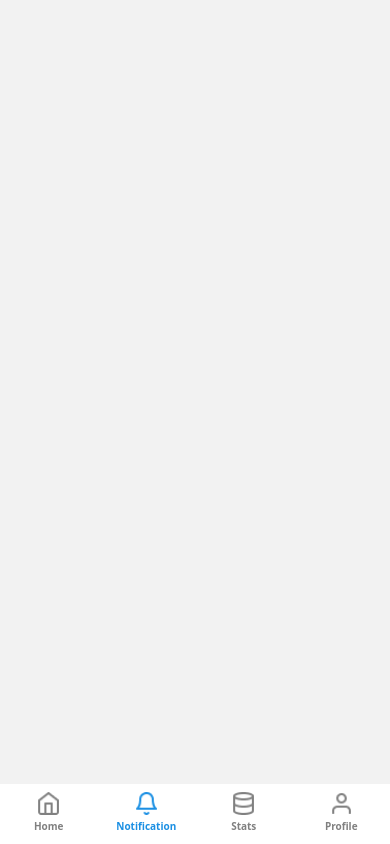
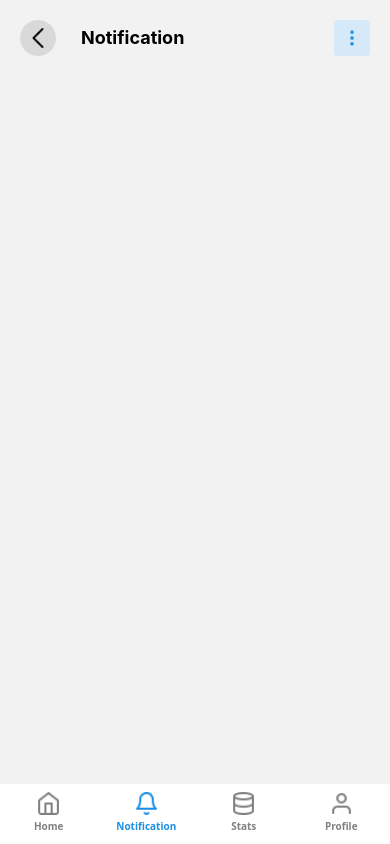
Before and after one commit to Nphuc2304/Graduation_Project_FRONTEND, a React Native app: screen /Notification in a window 390 px wide. Built offline with nearby package versions, Linux system fonts and the light colour scheme.

Commit message:
cập nhật nhỏ về layout home

```diff
--- a/components/Header.tsx
+++ b/components/Header.tsx
@@ -10,7 +10,8 @@ const Header = (props: any) => {
     iconSearch,
     iconSave,
     iconBack,
-    iconDots,
+    icon,
+    func,
     mg,
     navigation,
   } = props;
@@ -54,14 +55,14 @@ const Header = (props: any) => {
             }}
           />
         )}
-        {iconDots && (
+        {icon && (
           <ButtonIcon
-            icon={iconDots}
+            icon={icon}
             bgColor={colors.lightPrimary}
             iconColor={colors.primary}
             borderRa="10%"
             ml={10}
-            func={() => {}}
+            func={func}
           />
         )}
       </View>
--- a/components/RenderItem/CampaignList.tsx
+++ b/components/RenderItem/CampaignList.tsx
@@ -70,7 +70,7 @@ const CampaignList = memo(
                   <View
                     style={{
                       width: '90%',
-                      backgroundColor: colors.lightBlack,
+                      backgroundColor: colors.lightPrimary,
                       height: 3,
                       overflow: 'hidden',
                       position: 'relative',
--- a/src/app/bookmark.tsx
+++ b/src/app/bookmark.tsx
@@ -99,11 +99,10 @@ const Bookmark = ({navigation}: any) => {
       <Header
         iconBack={require('../../assets/icons/back.png')}
         title="Bookmark"
-        iconDots={require('../../assets/icons/vertical_dots.png')}
+        icon={require('../../assets/icons/vertical_dots.png')}
         mg={20}
         navigation={navigation}
       />
-
       <View style={HomeStyles.pd}>
         <CategoryList
           data={categories}
@@ -114,13 +113,11 @@ const Bookmark = ({navigation}: any) => {
           width={100}
         />
       </View>
-
       <CampaignList
         data={data}
         onSelectItem={handleSelectItem}
         onLongPress={handleLongPress}
       />
-
       <Modal
         animationType="slide"
         transparent={true}
@@ -176,7 +173,7 @@ const Bookmark = ({navigation}: any) => {
                     <View
                       style={{
                         width: '90%',
-                        backgroundColor: colors.lightBlack,
+                        backgroundColor: colors.lightPrimary,
                         height: 3,
                         overflow: 'hidden',
                         position: 'relative',
@@ -219,6 +216,9 @@ const Bookmark = ({navigation}: any) => {
                     width="45%"
                     radius={50}
                     borderColor={colors.primary}
+                    func={() => {
+                      handleCloseModal();
+                    }}
                   />
                   <ButtonActive
                     text="Remove"
--- a/src/layoutBottomTab/Notification.tsx
+++ b/src/layoutBottomTab/Notification.tsx
@@ -1,13 +1,31 @@
-import {FlatList, ScrollView, StyleSheet, Text, View} from 'react-native';
+import {
+  FlatList,
+  SafeAreaView,
+  ScrollView,
+  StyleSheet,
+  Text,
+  View,
+} from 'react-native';
 import AppStyles from '../Styles/AppStyles';
 import colors from '../Color';
 import {FlashList} from '@shopify/flash-list';
+import Header from '../../components/Header';
 
-const Notification = () => {
+const Notification = ({navigation}: any) => {
   return (
-    <View>
-      <Text></Text>
-    </View>
+    <SafeAreaView>
+      <ScrollView>
+        <View>
+          <Header
+            iconBack={require('../../assets/icons/back.png')}
+            title="Notification"
+            icon={require('../../assets/icons/vertical_dots.png')}
+            mg={20}
+            navigation={navigation}
+          />
+        </View>
+      </ScrollView>
+    </SafeAreaView>
   );
 };
 
```
